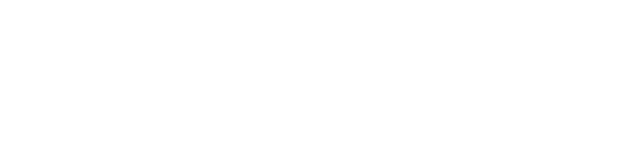
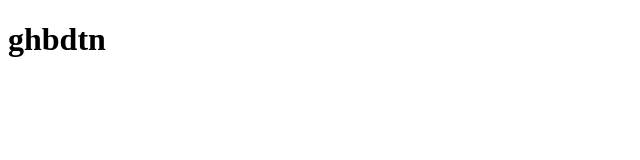
Before and after one commit to alexanisa/first-project, a plain HTML site: page index.html in a window 1280 px wide. Shown: the whole page, without its empty margins (0-640 px from the left). Drawn offline with Linux system fonts and the light colour scheme.

Commit message:
Привет

```diff
--- a/index.html
+++ b/index.html
@@ -7,6 +7,6 @@
     <title>Document</title>
 </head>
 <body>
-
+    <h1>ghbdtn</h1>
 </body>
 </html>
```
